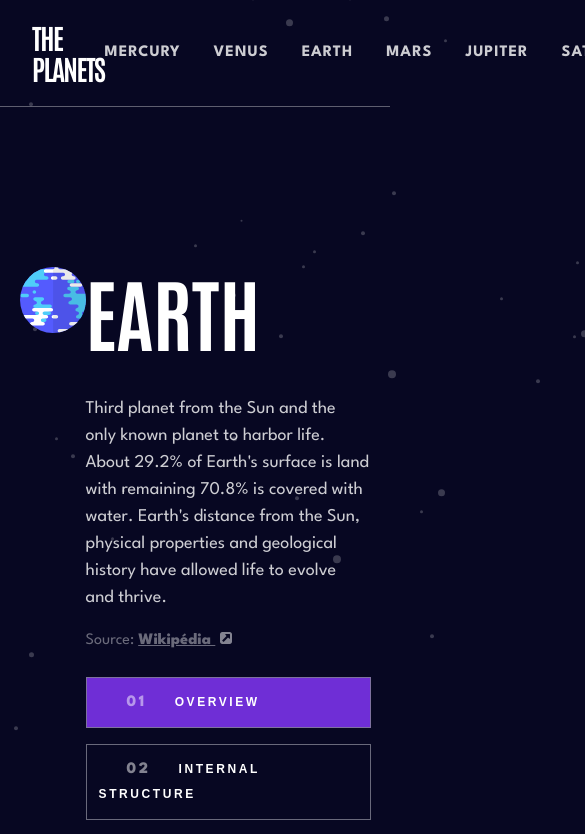
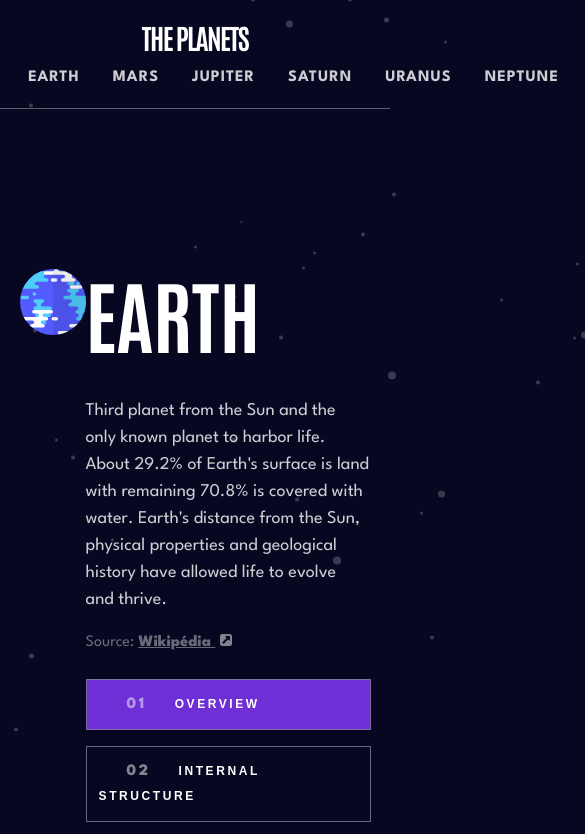
Before and after one commit to Mokalbari/planets-facts, a React (Vite) app: page / in a window 390 px wide. Shown: the top 834 px of the page, 585 px wide, since content can reach past the window. Built offline with nearby package versions, Linux system fonts and the light colour scheme.

Commit message:
add responsiveness to navbar

```diff
--- a/src/styles/Navbar.modules.css
+++ b/src/styles/Navbar.modules.css
@@ -20,4 +20,9 @@
     }
   }
   margin-bottom: 10rem;
+
+  @media (width <= 900px) {
+    flex-direction: column;
+    gap: 1rem;
+  }
 }
```
